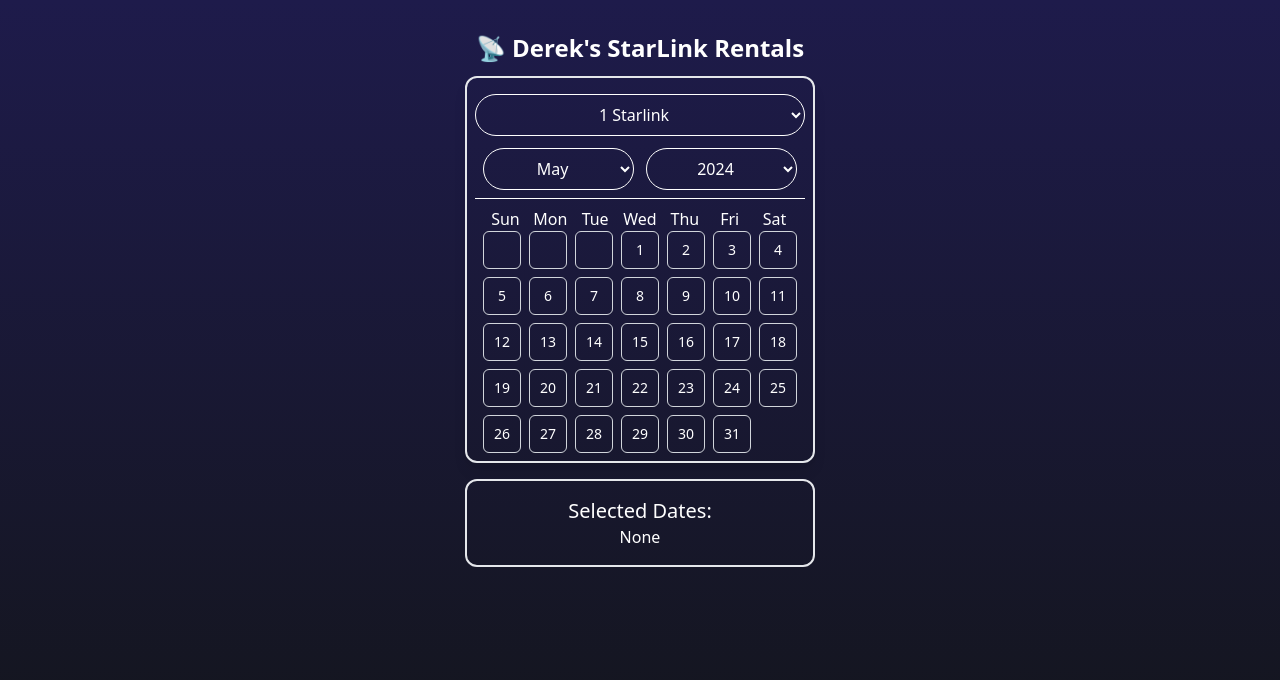
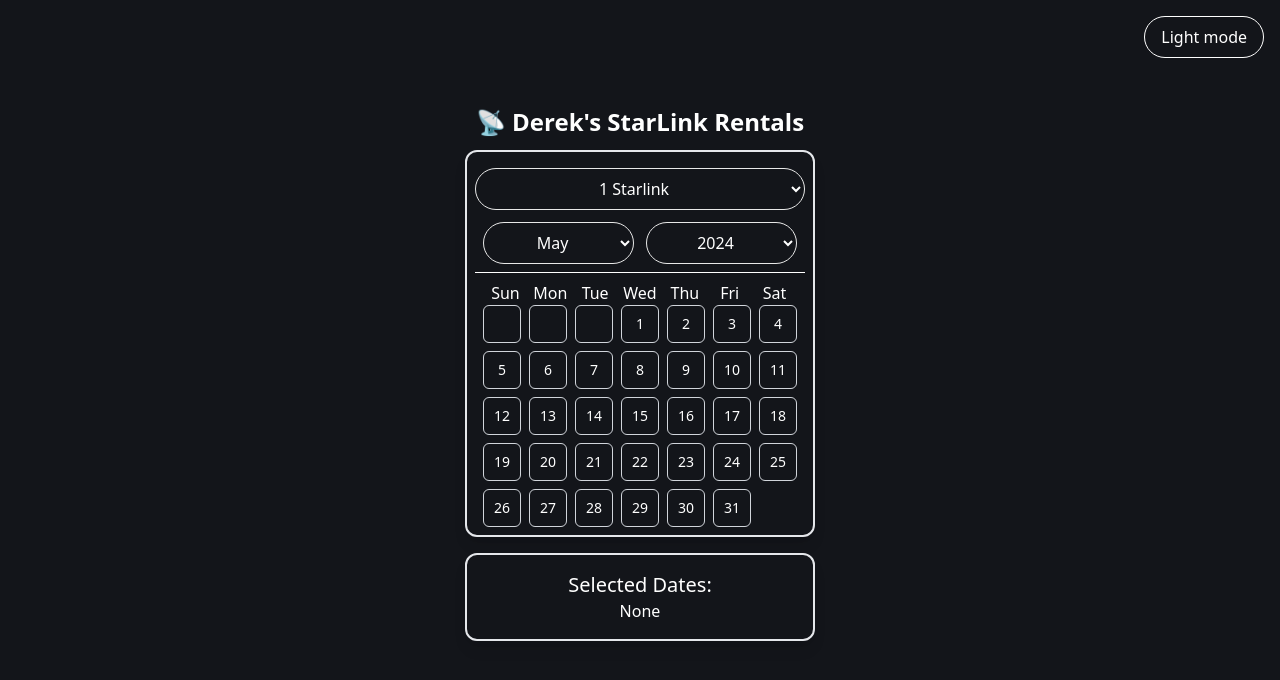
Before and after one commit to rileysklar/starlink, an Astro site: page / in a window 1280 px wide. Built offline with nearby package versions, Linux system fonts and the light colour scheme; Astro itself is replaced by a stand-in of ours.

Commit message:
darkmode lightmode

```diff
--- a/src/components/BookingCalendar.css
+++ b/src/components/BookingCalendar.css
@@ -7,3 +7,15 @@
   height: calc(100vh - 64px);
   width: 100%;
 }
+
+.select-element {
+  background-color: var(--background);
+  color: var(--text-color);
+  border: 1px solid #e8e8e8;
+}
+
+.select-element.light-mode {
+  background-color: white;
+  color: #13151a;
+  border: 1px solid #13151a;
+}
--- a/src/components/BookingCalendar.jsx
+++ b/src/components/BookingCalendar.jsx
@@ -3,6 +3,7 @@
 
 export default function BookingCalendar() {
   const [year, setYear] = useState(new Date().getFullYear());
+  const [darkMode, setDarkMode] = useState(true);
   const [month, setMonth] = useState(new Date().getMonth());
   const [quantity, setQuantity] = useState(1);
   const months = [
@@ -67,16 +68,31 @@
     }
   }, [selectedRange]);
 
+  useEffect(() => {
+    document.body.classList.toggle("light-mode", !darkMode);
+  }, [darkMode]);
+
   return (
-    <div className="flex flex-col">
+    <div
+      className="flex flex-col"
+      style={{
+        backgroundColor: "var(--background)",
+        color: "var(--text-color)",
+      }}
+    >
       <div className="calendar-container">
         <div className="flex flex-col items-center space-y-4 pb-8">
           <div className="px-2 pt-4 border-2 w-auto bg-transparent rounded-xl shadow-lg ">
-            <div className="flex flex-col items-center space-y-3 border-b border-white pb-2">
+            <div
+              className="flex flex-col items-center space-y-3 border-b  pb-2"
+              style={{ borderColor: "rgba(var(--text), 1)" }}
+            >
               <select
                 value={quantity}
                 onChange={handleQuantityChange}
-                className="bg-transparent text-white py-2 px-3 rounded-full border border-white w-full text-center"
+                className={`py-2 px-3 rounded-full w-full text-center select-element ${
+                  darkMode ? "" : "light-mode"
+                }`}
               >
                 {Array.from({ length: 5 }, (_, i) => i + 1).map((quantity) => (
                   <option key={quantity} value={quantity}>
@@ -84,11 +100,14 @@
                   </option>
                 ))}
               </select>
+
               <div className="flex justify-center space-x-3 px-2 w-full">
                 <select
                   value={month}
                   onChange={handleMonthChange}
-                  className="bg-transparent text-white py-2 px-3 rounded-full border border-white w-1/2 text-center"
+                  className={`bg-transparent py-2 px-3 rounded-full border w-1/2 text-center select-element ${
+                    darkMode ? "" : "light-mode"
+                  }`}
                 >
                   {months.map((name, index) => (
                     <option key={index} value={index}>
@@ -99,11 +118,13 @@
                 <select
                   value={year}
                   onChange={handleYearChange}
-                  className="bg-transparent text-white py-2 px-3 rounded-full border border-white w-1/2 text-center"
+                  className={`bg-transparent py-2 px-3 rounded-full border w-1/2 text-center select-element ${
+                    darkMode ? "" : "light-mode"
+                  }`}
                 >
-                  {years.map((actualYear) => (
-                    <option key={actualYear} value={actualYear}>
-                      {actualYear}
+                  {years.map((year, index) => (
+                    <option key={index} value={year}>
+                      {year}
                     </option>
                   ))}
                 </select>
@@ -153,7 +174,7 @@
               </div>
             </div>
           </div>
-          <div className="flex flex-col items-center p-4 border-2 rounded-xl mt-3 w-full">
+          <div className="flex flex-col items-center p-4 border-2 shadow-lg rounded-xl mt-3 w-full">
             <h3 className="text-xl">Selected Dates: </h3>
             <p>
               {selectedRange.start && selectedRange.end
--- /dev/null
+++ b/src/components/TopNav.css
@@ -0,0 +1,7 @@
+.button-element {
+  border: 1px solid var(--text-color);
+}
+
+.button-element.light-mode {
+  border-color: #13151a;
+}
--- /dev/null
+++ b/src/components/TopNav.jsx
@@ -0,0 +1,29 @@
+import { useState, useEffect } from "react";
+import "./TopNav.css";
+
+export default function TopNav() {
+  const [darkMode, setDarkMode] = useState(true);
+
+  useEffect(() => {
+    document.body.classList.toggle("light-mode", !darkMode);
+  }, [darkMode]);
+
+  return (
+    <div
+      style={{
+        backgroundColor: "var(--background)",
+        color: "var(--text-color)",
+      }}
+      className="flex top-nav w-full h-auto p-4 justify-end"
+    >
+      <button
+        className={`px-4 py-2 rounded-full button-element ${
+          darkMode ? "" : "light-mode"
+        }`}
+        onClick={() => setDarkMode(!darkMode)}
+      >
+        {darkMode ? "Light" : "Dark"} mode
+      </button>
+    </div>
+  );
+}
--- a/src/layouts/Layout.astro
+++ b/src/layouts/Layout.astro
@@ -1,4 +1,6 @@
 ---
+import TopNav from "../components/TopNav";
+
 interface Props {
   title: string;
 }
@@ -17,14 +19,12 @@
     <title>{title}</title>
   </head>
   <body>
+    <TopNav client:load />
     <slot />
   </body>
 </html>
 <style is:global>
   :root {
-    width: 100%;
-    height: 100dvh;
-
     --accent: 136, 58, 234;
     --accent-light: 224, 204, 250;
     --accent-dark: 49, 10, 101;
@@ -34,7 +34,15 @@
       rgb(var(--accent-light)) 30%,
       white 60%
     );
+    --background: #13151a;
+    --text-color: white;
   }
+
+  body.light-mode {
+    --background: white;
+    --text-color: #13151a;
+  }
+
   html {
     font-family: system-ui, sans-serif;
     background: #13151a;
--- a/src/pages/index.astro
+++ b/src/pages/index.astro
@@ -5,7 +5,13 @@
 ---
 
 <Layout title="Derek's StarLink Rentals">
-  <main class="text-white bg-gradient-to-b from-indigo-950 w-full">
+  <main
+    style={{
+      backgroundColor: "var(--background)",
+      color: "var(--text-color)",
+    }}
+    class="w-full"
+  >
     <h1 class="text-2xl pt-8 font-bold text-center">
       📡 Derek's StarLink Rentals
     </h1>
@@ -13,9 +19,3 @@
     <BookingCalendar client:load />
   </main>
 </Layout>
-
-<style>
-  :root {
-    height: 100dvh;
-  }
-</style>
```
